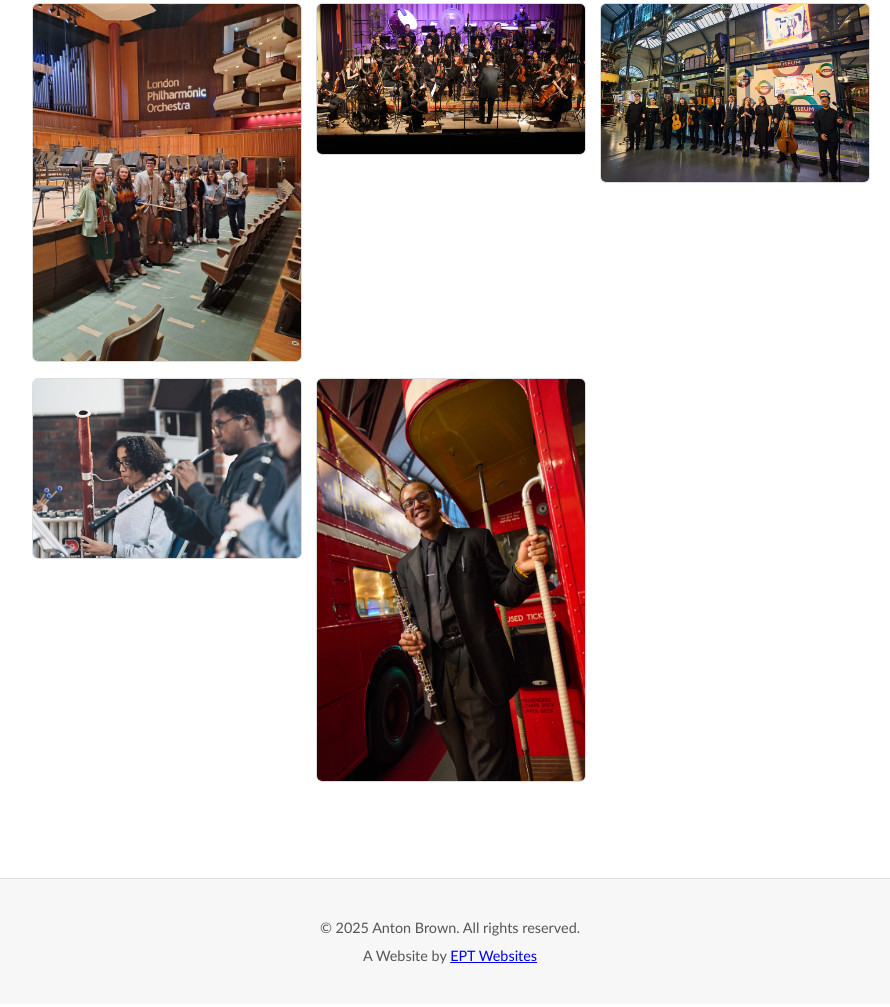
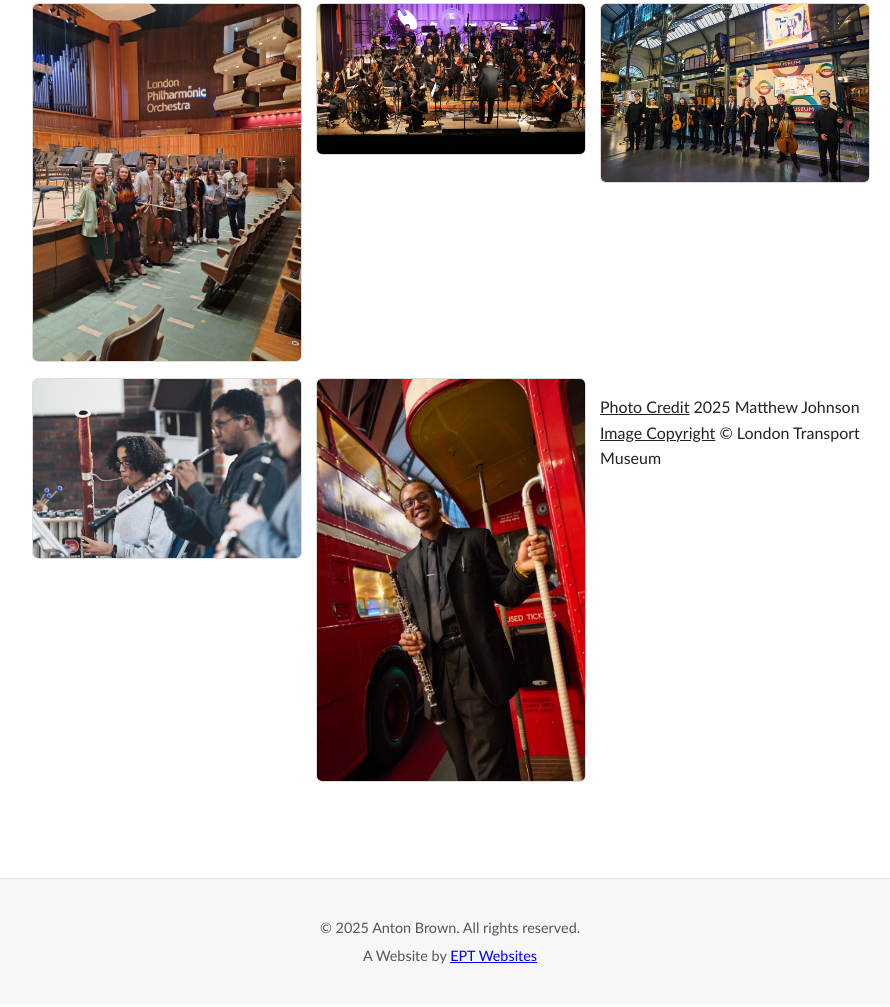
Before and after one commit to edwardtait84/antonbrownmusic.com, a plain HTML site: page index.html in a window 1280 px wide. Shown: the part 6815-7822 px from the top of the page, without its empty margins (190-1080 px from the left). Drawn offline with Linux system fonts and the light colour scheme.

Commit message:
Update index.html

```diff
--- a/index.html
+++ b/index.html
@@ -514,6 +514,7 @@ nav {
       <img src="photo45.jpg">
       <img src="photo46.jpg">
       <img src="photo49.jpg">
+	  <p><u>Photo Credit</u> 2025 Matthew Johnson<br><u>Image Copyright</u> &copy; London Transport Museum</p>
     </div>
   </section>
 
```
